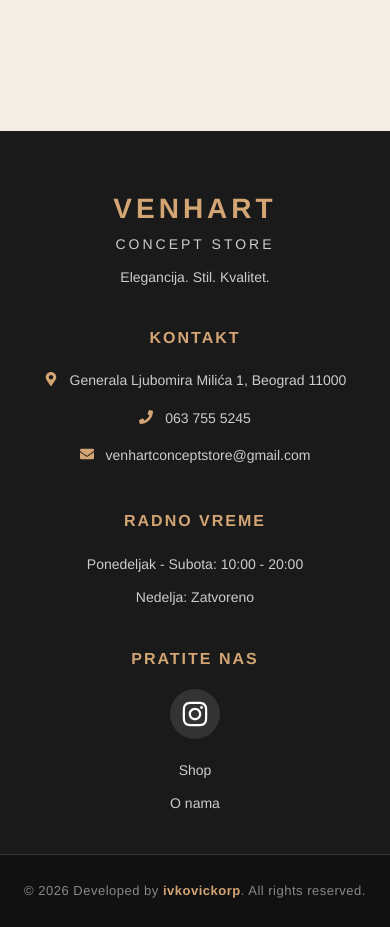
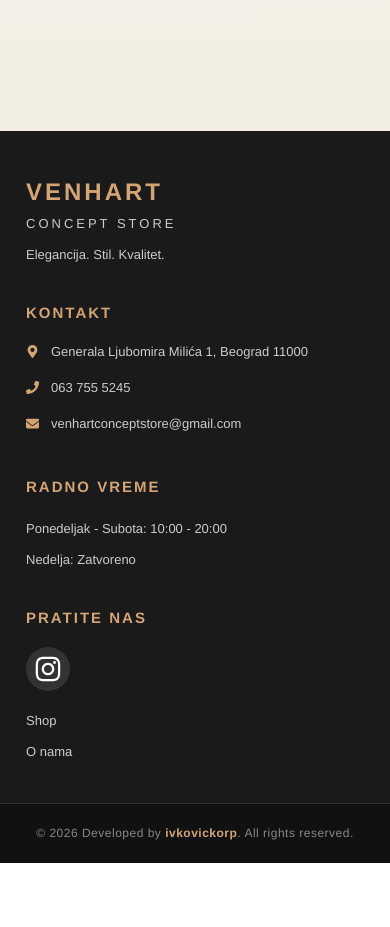
Before and after one commit to ivkoviccorp/venhart-shop, a React (Create React App) app in the folder frontend/: page / in a window 390 px wide. Shown: the part 3740-4667 px from the top of the page. After the commit the page ends 4603 px from the top, so only its background shows below. Built offline with nearby package versions, Linux system fonts and the light colour scheme; no server answers.

Commit message:
Popravljen footer prikaz na telefonu

```diff
--- a/frontend/src/components/common/Footer.css
+++ b/frontend/src/components/common/Footer.css
@@ -43,6 +43,8 @@
 
 .footer-contact {
   list-style: none;
+  padding: 0;
+  margin: 0;
 }
 
 .footer-contact li {
@@ -53,6 +55,7 @@
   color: #ccc;
   font-size: 14px;
   line-height: 1.6;
+  word-break: break-word;
 }
 
 .footer-contact li a {
@@ -126,22 +129,82 @@
   color: var(--secondary-color);
 }
 
+/* Tablet */
+@media (max-width: 900px) {
+  .footer-container {
+    grid-template-columns: repeat(2, 1fr);
+    gap: 30px;
+  }
+}
+
+/* Mobile */
 @media (max-width: 768px) {
+  .footer {
+    padding: 45px 0 0;
+  }
+
   .footer-container {
     grid-template-columns: 1fr;
-    gap: 30px;
-    text-align: center;
+    gap: 28px;
+    text-align: left;
+  }
+
+  .footer-section {
+    padding: 0 6px;
+  }
+
+  .footer-section h3,
+  .footer-section h4 {
+    text-align: left;
+  }
+
+  .footer-tagline,
+  .footer-section p {
+    text-align: left;
   }
 
   .footer-contact li {
-    justify-content: center;
+    justify-content: flex-start;
+    text-align: left;
   }
 
   .footer-social {
-    justify-content: center;
+    justify-content: flex-start;
   }
 
   .footer-links {
-    align-items: center;
+    align-items: flex-start;
+  }
+
+  .footer-bottom {
+    padding: 20px 15px;
+  }
+
+  .footer-bottom p {
+    font-size: 12px;
+    line-height: 1.6;
   }
 }
+
+/* Small mobile */
+@media (max-width: 480px) {
+  .footer-section h3 {
+    font-size: 24px;
+    letter-spacing: 3px;
+  }
+
+  .footer-section h4 {
+    font-size: 15px;
+  }
+
+  .footer-contact li,
+  .footer-section p,
+  .footer-links a {
+    font-size: 13px;
+  }
+
+  .footer-social a {
+    width: 44px;
+    height: 44px;
+  }
+}
```
